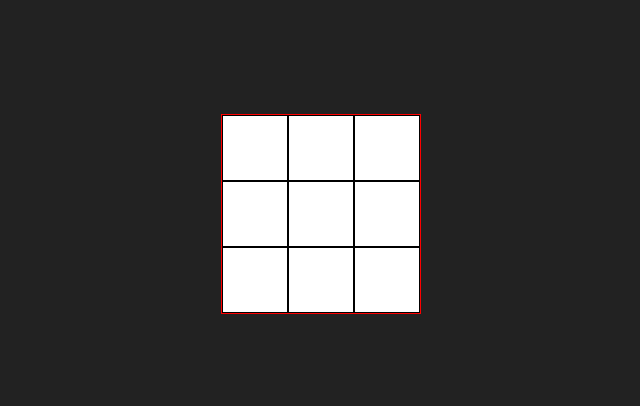
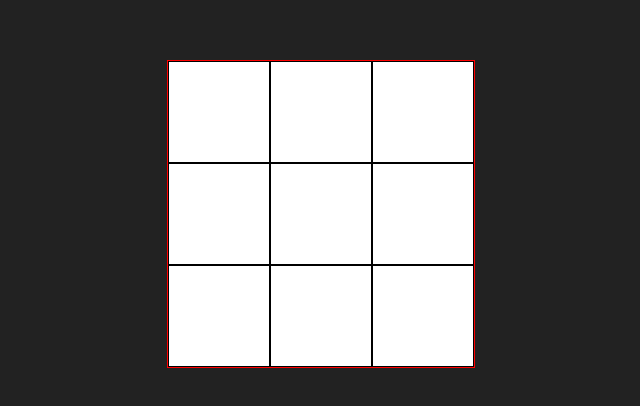
Before and after one commit to fberroeta/react-practice, a React (Vite) app in the folder projects/02-tic-tac-toe/: page / in a window 1280 px wide. Shown: the part 186-592 px from the top of the page, without its empty margins (319-959 px from the left). Built offline with nearby package versions, Linux system fonts and the light colour scheme.

Commit message:
Added basic game logic

```diff
--- a/projects/02-tic-tac-toe/src/App.css
+++ b/projects/02-tic-tac-toe/src/App.css
@@ -14,7 +14,12 @@
   grid-template-columns: repeat(3, 1fr);
 }
 .board-square {
-  padding: 2rem;
+  min-width: 100px;
+  min-height: 100px;
+  /* padding: 2rem; */
   background-color: #fff;
   border: solid black 1px;
 }
+.board-square span {
+  line-height: 100px;
+}
--- a/projects/02-tic-tac-toe/src/App.jsx
+++ b/projects/02-tic-tac-toe/src/App.jsx
@@ -1,26 +1,72 @@
-import {useState} from 'react'
-import './App.css'
-import Square from './components/Square'
+import { useState } from 'react';
+import './App.css';
+import Square from './components/Square';
 
 function App() {
-//Board data array
-const [board, setBoard] = useState(new Array(9).fill(null))
-const [turn,setTurn] = useState('X')
+  //Board data array
+  const initialBoard = new Array(9).fill(null)
+  const [board, setBoard] = useState(initialBoard);
+  const [turn, setTurn] = useState('X');
+  const [winner,setWinner] = useState(null)
+  const checkWinner = (boardToCheck) => {
+    console.log(boardToCheck)
+    const WINNER_COMBOS = [
+      [0, 1, 2],
+      [3, 4, 5],
+      [6, 7, 8],
+      [0, 3, 6],
+      [1, 4, 7],
+      [2, 5, 8],
+      [0, 4, 8],
+      [2, 4, 6],
+    ];
+    for (const combo of WINNER_COMBOS) {
+      const [a, b, c] = combo;
+      if (
+        boardToCheck[a] &&
+        boardToCheck[a] === boardToCheck[b] &&
+        boardToCheck[a] === boardToCheck[c]
+      ) {
+        //return X or O value
+        return boardToCheck[a];
+      }
+    }
+  };
 
-const onBoardChange = (index) =>{
-  const newArray = [...board]
-  newArray[index] = turn
-  setBoard(newArray)
-  setTurn(turn==='X'?'O':'X')
+  const onBoardChange = (index) => {
+    const newBoard = [...board];
+    newBoard[index] = turn;
+    setBoard(newBoard);
+    const winner = checkWinner(newBoard);
+    if(winner){
+      setWinner(winner)
+
+      console.log('el ganador es ' + winner);
+    }
+    setTurn(turn === 'X' ? 'O' : 'X');
+  };
+
+  const dialogHandler = () =>{
+    setBoard(initialBoard)
+    setWinner(false)
+  }
+  return (
+    <>
+    <dialog open={winner??false}>
+      <p>
+        The winner is {winner}
+        </p>
+        <button onClick={dialogHandler}>Play Again!</button>
+    </dialog>
+    <section className="board">
+      {board.map((square, index) => (
+        <Square onChange={onBoardChange} key={index} index={index}>
+          {square}
+        </Square>
+      ))}
+    </section>
+    </>
+  );
 }
 
-  return (
-    <section className='board'>
-     {
-     board.map((square,index)=><Square onChange={onBoardChange} key={index} index={index}>{square}</Square>)
-     }
-    </section>
-  )
-}
-
-export default App
+export default App;
--- a/projects/02-tic-tac-toe/src/components/Square.jsx
+++ b/projects/02-tic-tac-toe/src/components/Square.jsx
@@ -1,12 +1,12 @@
+const Square = ({index,onChange,children}) => {
 
-const Square = ({index,onChange,children}) => {
   const handleClick = ()=> {
     onChange(index)
   }
 
   return (
 
-    <div className='board-square' onClick={handleClick}>{children}</div>
+    <div className='board-square' onClick={handleClick}><span>{children}</span></div>
   )
 }
 export default Square
```
